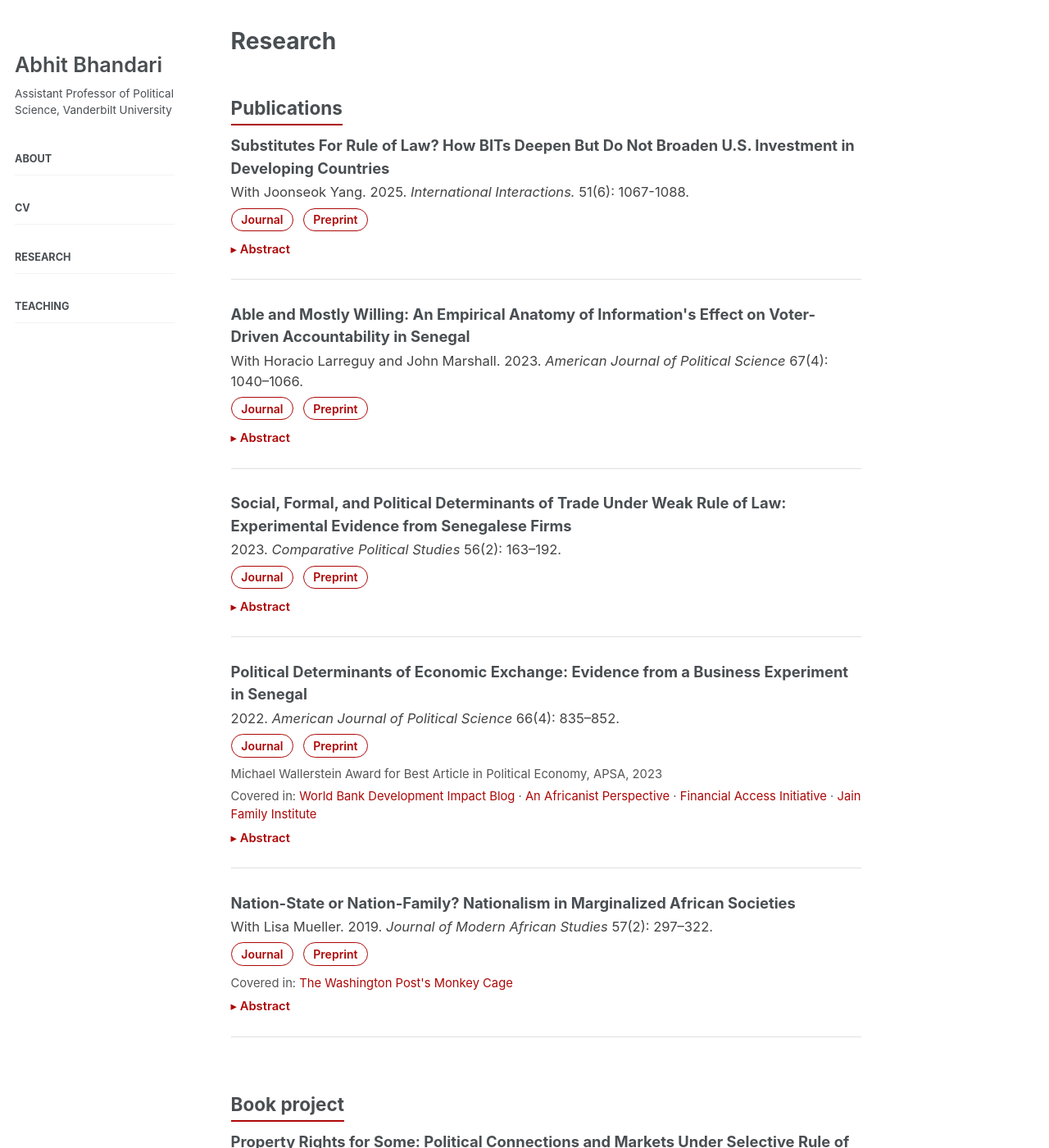
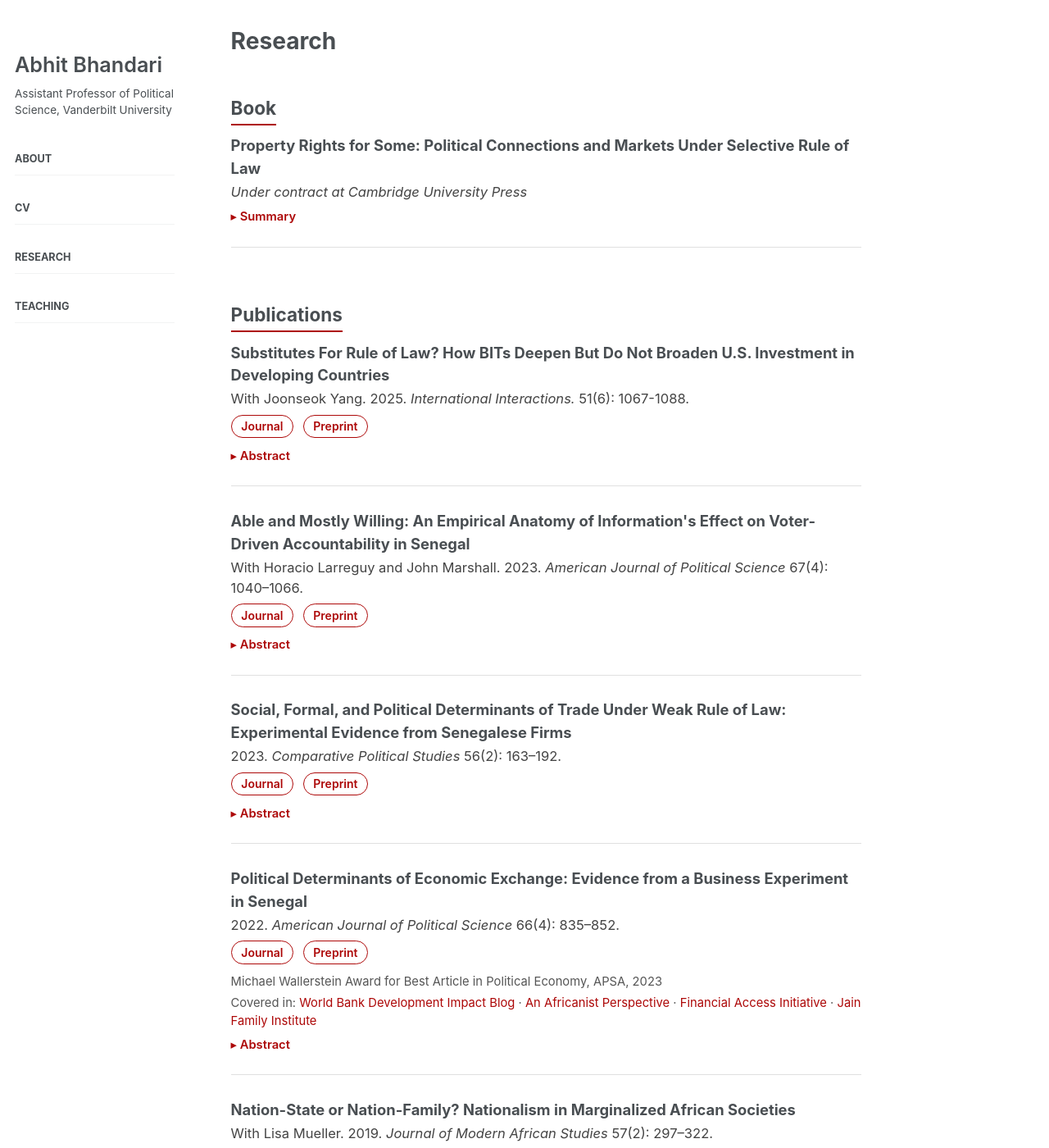
Before and after one commit to abhitbhandari/abhitbhandari.github.io, a Jekyll site: the page built from _pages/research.md, in a window 1280 px wide and 1400 px high. Shown: the whole window at 82% size. Built offline with Jekyll 4.4.1, drawn with Linux system fonts in a browser that asks for light colours; a script bundle is joined from its source files by our own code; library files that are not in the unit come from our copies; some of the changed lines change nothing that is shown; some of the changed text lies outside the part shown.

Commit message:
Research updates

```diff
--- a/_pages/research.md
+++ b/_pages/research.md
@@ -3,6 +3,18 @@ title: "Research"
 permalink: /research/
 layout: single
 ---
+
+## Book
+
+<div class="pub-entry">
+  <div class="pub-title">Property Rights for Some: Political Connections and Markets Under Selective Rule of Law</div>
+  <div class="pub-meta"><em>Under contract at Cambridge University Press</em></div>
+  <details class="pub-abstract">
+    <summary>Summary</summary>
+    <div class="abstract-text"><em>Property Rights for Some</em> rethinks one of the most important variables in political economy—property rights—by shifting the focus from the societal to the individual level. The book argues that de jure and de facto property rights in weakly institutionalized settings are misaligned and theorizes the existence of politicized property rights, whereby everyday connections shape access to enforcement institutions and, in turn, trust in exchange. Exchange can be understood as a behavioral political outcome that reflects underlying trust in institutions and reveals variation within societies' distribution of property rights security. I use innovative methods to test the theory of politicized property rights, including creating and running my own business in Senegal to measure behavioral outcomes in market exchange. I also implemented large-scale surveys of firm owners (in both the formal and informal economies) and consumers and integrate significant qualitative and cross-national evidence throughout.</div>
+  </details>
+</div>
+
 
 ## Publications
 
@@ -78,18 +90,6 @@ layout: single
   <details class="pub-abstract">
     <summary>Abstract</summary>
     <div class="abstract-text">Scholars have long puzzled over strong nationalism in weak African states. Existing theories suggest that a) incumbent leaders use nationalistic appeals to distract people from state weakness; or b) citizens use nationalistic claims to exclude rival groups from accessing patronage and public goods. But what explains robust nationalism in places where politicians seldom visit and where the state under-provides resources, as is true across much of Africa? We propose a theory of familial nationalism, arguing that people profess attachment to a nation-family instead of to a nation-state under conditions where the family, and not the state, is the main lifeline. We substantiate it using surveys from the border between Niger and Burkina Faso, where an international court ruling allowed people to choose their citizenship, thus providing a test for nationalism in marginalized communities. We supplement the border data with surveys and focus groups from the capitals of both countries.</div>
-  </details>
-</div>
-
-
-## Book project
-
-<div class="pub-entry">
-  <div class="pub-title">Property Rights for Some: Political Connections and Markets Under Selective Rule of Law</div>
-  <div class="pub-meta"><em>Under Review</em></div>
-  <details class="pub-abstract">
-    <summary>Summary</summary>
-    <div class="abstract-text"><em>Property Rights for Some</em> rethinks one of the most important variables in political economy—property rights—by shifting the focus from the societal to the individual level. The book argues that de jure and de facto property rights in weakly institutionalized settings are misaligned and theorizes the existence of politicized property rights, whereby everyday connections shape access to enforcement institutions and, in turn, trust in exchange. Exchange can be understood as a behavioral political outcome that reflects underlying trust in institutions and reveals variation within societies' distribution of property rights security. I use innovative methods to test the theory of politicized property rights, including creating and running my own business in Senegal to measure behavioral outcomes in market exchange. I also implemented large-scale surveys of firm owners (in both the formal and informal economies) and consumers and integrate significant qualitative and cross-national evidence throughout.</div>
   </details>
 </div>
 
```
Also changed, not shown: 1 other file.
